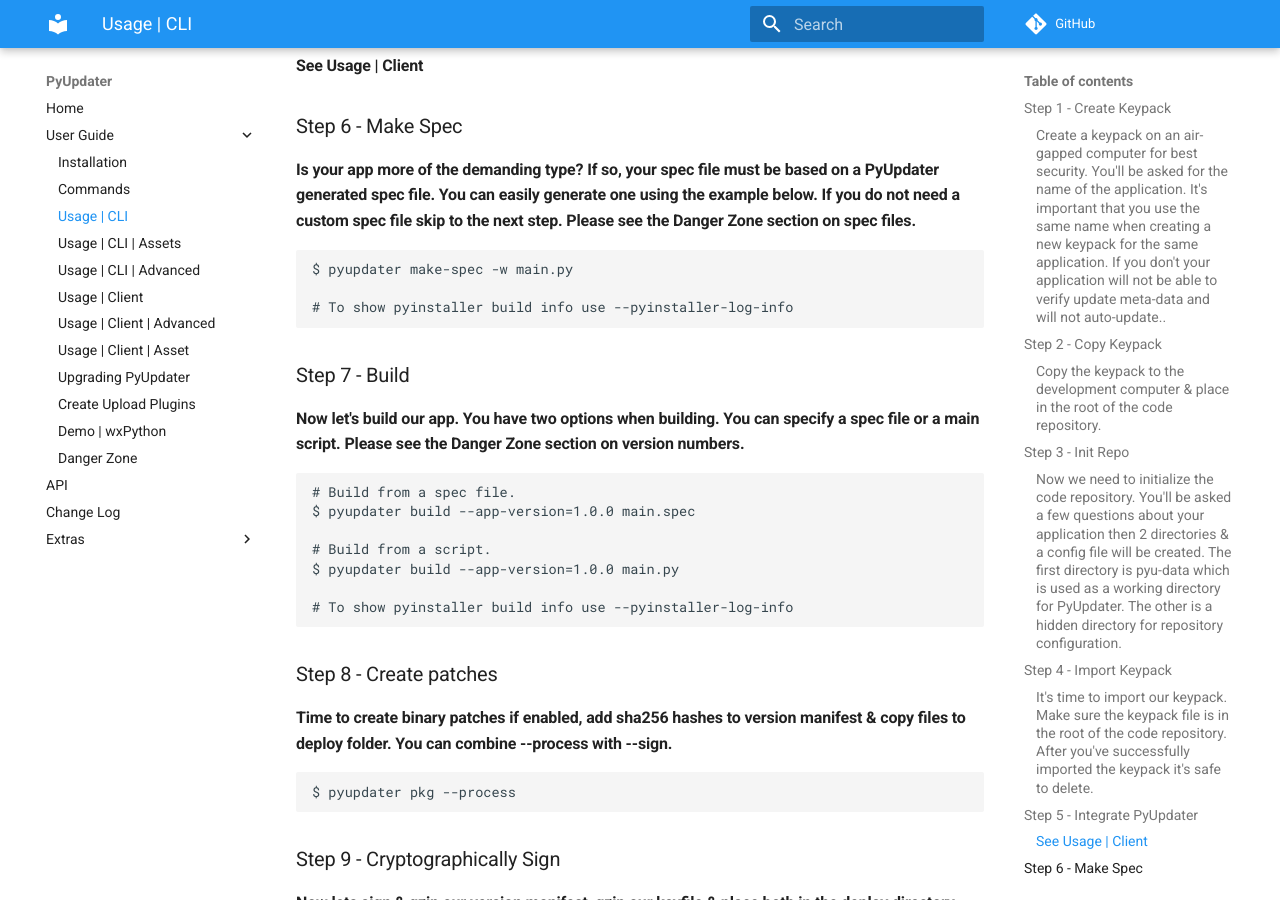
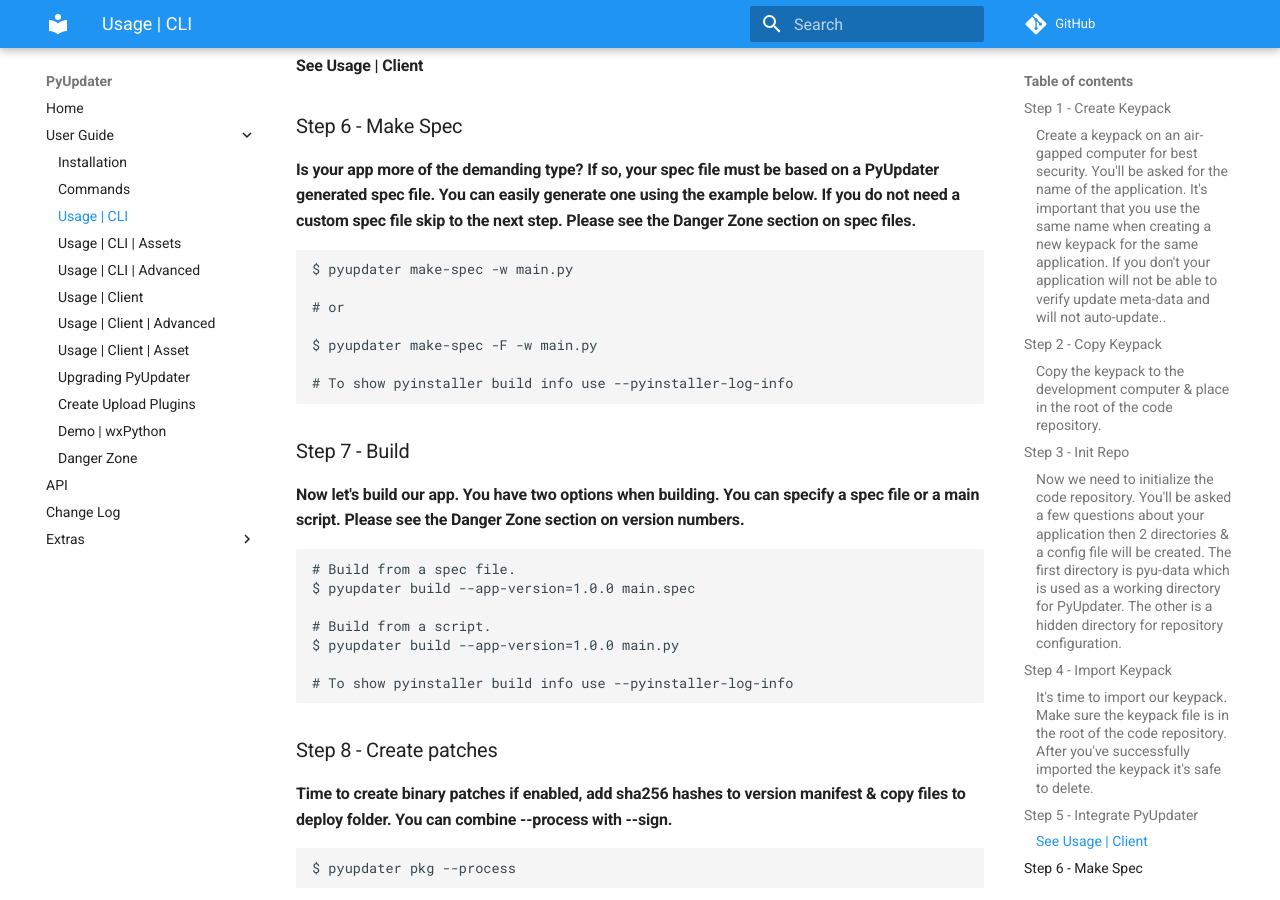
Before and after one commit to Digital-Sapphire/PyUpdater, an MkDocs documentation site: the page built from docs/usage-cli.md, in a window 1280 px wide and 900 px high, scrolled down 934 px. Built offline with MkDocs 1.6.1 and Material for MkDocs 9.7.7, drawn with Linux system fonts in a browser that asks for light colours; comment, search, counter and statistics services are not loaded.

Commit message:
update doc make-spec

````diff
--- a/docs/usage-cli.md
+++ b/docs/usage-cli.md
@@ -29,6 +29,10 @@
 ####Is your app more of the demanding type? If so, your spec file must be based on  a PyUpdater generated spec file. You can easily generate one using the example below. If you do not need a custom spec file skip to the next step. Please see the Danger Zone section on spec files.
 ```
 $ pyupdater make-spec -w main.py
+
+# or
+
+$ pyupdater make-spec -F -w main.py
 
 # To show pyinstaller build info use --pyinstaller-log-info
 ```
````
Also changed, not shown: docs/changelog.md (+1 -0 lines).
